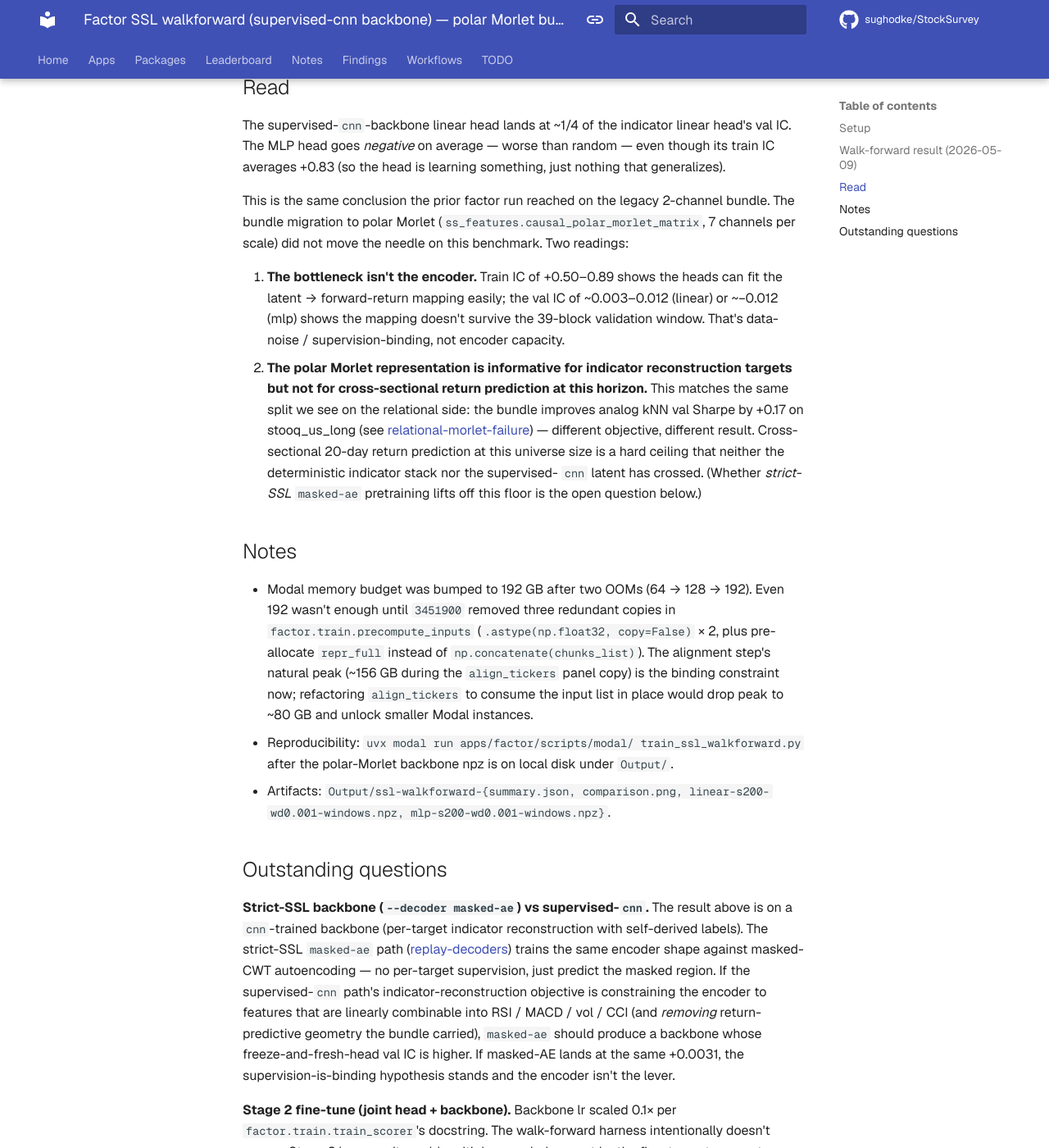
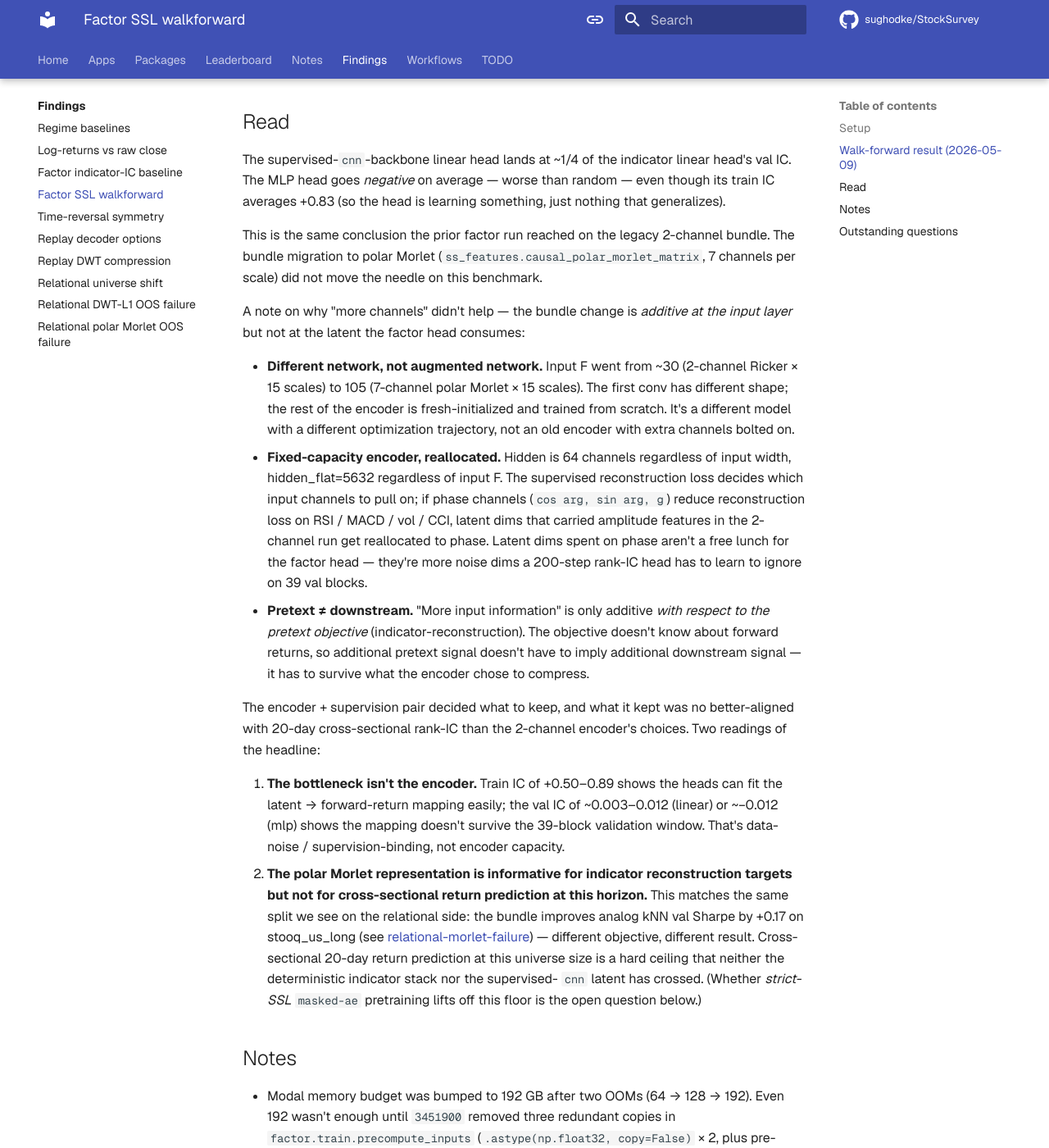
Before and after one commit to sughodke/StockSurvey, an MkDocs documentation site: the page built from apps/docs/docs/findings/factor-ssl-walkforward.md, in a window 1280 px wide and 1400 px high, scrolled down 2453 px. Shown: the whole window at 82% size. Built offline with MkDocs 1.6.1 and Material for MkDocs 9.7.7, drawn with Linux system fonts in a browser that asks for light colours; comment, search, counter and statistics services are not loaded; some of the changed text lies outside the part shown.

Commit message:
docs: time-reversal symmetry diagnostic — what reversed-price training would tell us
Adds a diagnostic findings page + a falsifiable experiment design that
turns the supervised-cnn val IC = +0.0031 result into a question: is
the encoder reading time-symmetric chart shapes (asymmetric markets
are inert noise) or asymmetric information (which then bounds what
20-day cross-sectional return prediction can recover)?

* findings/time-reversal-symmetry.md — the conceptual analysis: three
  reasons reversed-price training cannot cleanly invert the strategy
  (causal CWT, causal indicator targets, market asymmetry), what
  would invert (the rank-IC target itself), and what the result of
  the experiment would mean either way. Cross-links the masked-AE
  open question — masked-AE pretext is more time-symmetric than
  indicator-reconstruction, so the 2x2 (forward/reversed × cnn/ae)
  locates exactly where asymmetric information is being injected.
* TODO/reversed-price-experiment.md — falsifiable test design with
  three runs (forward control / reversed-input / reversed-input +
  flipped target sign), explicit decision rule with verdict-label
  thresholds (clean inversion = confirmed-OOS, no inversion =
  reversed-OOS, partial inversion = partial-OOS), cost estimate
  (~one day end-to-end at 192 GB Modal), and implementation knobs
  for reversal point, universe, and target sign.
* findings/factor-ssl-walkforward.md — appended a "more channels
  didn't help" analysis (different network not augmented, fixed
  encoder capacity is reallocated, pretext != downstream) and a
  pointer to the time-reversal diagnostic as a third probe
  alongside the two outstanding masked-AE / freeze-vs-finetune
  questions.

Plus three nav entries that had been missing for previously-shipped
findings pages: factor-ssl-walkforward, replay-decoders, and the
new time-reversal-symmetry.

Co-Authored-By: Claude Opus 4.7 (1M context) <noreply@anthropic.com>

```diff
--- a/apps/docs/docs/findings/factor-ssl-walkforward.md
+++ b/apps/docs/docs/findings/factor-ssl-walkforward.md
@@ -77,7 +77,37 @@ generalizes).
 This is the same conclusion the prior factor run reached on the
 legacy 2-channel bundle. The bundle migration to polar Morlet
 (`ss_features.causal_polar_morlet_matrix`, 7 channels per scale)
-did not move the needle on this benchmark. Two readings:
+did not move the needle on this benchmark.
+
+A note on why "more channels" didn't help — the bundle change is
+*additive at the input layer* but not at the latent the factor head
+consumes:
+
+- **Different network, not augmented network.** Input F went from
+  ~30 (2-channel Ricker × 15 scales) to 105 (7-channel polar Morlet
+  × 15 scales). The first conv has different shape; the rest of the
+  encoder is fresh-initialized and trained from scratch. It's a
+  different model with a different optimization trajectory, not an
+  old encoder with extra channels bolted on.
+- **Fixed-capacity encoder, reallocated.** Hidden is 64 channels
+  regardless of input width, hidden_flat=5632 regardless of input F.
+  The supervised reconstruction loss decides which input channels to
+  pull on; if phase channels (`cos arg, sin arg, g`) reduce
+  reconstruction loss on RSI / MACD / vol / CCI, latent dims that
+  carried amplitude features in the 2-channel run get reallocated
+  to phase. Latent dims spent on phase aren't a free lunch for the
+  factor head — they're more noise dims a 200-step rank-IC head
+  has to learn to ignore on 39 val blocks.
+- **Pretext ≠ downstream.** "More input information" is only
+  additive *with respect to the pretext objective*
+  (indicator-reconstruction). The objective doesn't know about
+  forward returns, so additional pretext signal doesn't have to
+  imply additional downstream signal — it has to survive what the
+  encoder chose to compress.
+
+The encoder + supervision pair decided what to keep, and what it
+kept was no better-aligned with 20-day cross-sectional rank-IC than
+the 2-channel encoder's choices. Two readings of the headline:
 
 1. **The bottleneck isn't the encoder.** Train IC of +0.50–0.89
    shows the heads can fit the latent → forward-return mapping
@@ -143,3 +173,17 @@ freeze-and-fresh-head pattern is leaving signal on the table.
 These are independent: (1) tests *the encoder objective*, (2)
 tests *whether the encoder can adapt to the alpha objective at
 all*. Both are wired but unrun.
+
+**Time-reversal diagnostic.** A third, orthogonal probe — train
+the same supervised-`cnn` backbone on time-*reversed* prices and
+re-run the factor walk-forward against the (negated) reversed-time
+forward returns. If the reversed pipeline recovers val IC ≈ −0.0031
+(clean inversion), the encoder is reading time-symmetric chart
+shapes and the asymmetric structure of forward markets is inert
+noise on top — supervision is the lever, not encoder capacity. If
+it lands materially off −0.0031, the encoder is using genuinely
+asymmetric information and the +0.0031 ceiling is a structural
+statement about the universe / horizon, not the encoder. Analysis
+in [`time-reversal-symmetry`](time-reversal-symmetry.md);
+experiment design in
+[`TODO/reversed-price-experiment`](../TODO/reversed-price-experiment.md).
--- a/apps/docs/mkdocs.yml
+++ b/apps/docs/mkdocs.yml
@@ -93,6 +93,9 @@ nav:
       - Regime baselines: findings/regime-baselines.md
       - Log-returns vs raw close: findings/log-returns-vs-raw-close.md
       - Factor indicator-IC baseline: findings/factor-indicator-baseline.md
+      - Factor SSL walkforward: findings/factor-ssl-walkforward.md
+      - Time-reversal symmetry: findings/time-reversal-symmetry.md
+      - Replay decoder options: findings/replay-decoders.md
       - Replay DWT compression: findings/replay-dwt-compression.md
       - Relational universe shift: findings/relational-universe-shift.md
       - Relational DWT-L1 OOS failure: findings/relational-dwt-failure.md
@@ -111,6 +114,7 @@ nav:
       - Port Sharpe to tinygrad: TODO/port-sharpe-tinygrad.md
       - DWT-compression follow-ups: TODO/dwt-compression-followups.md
       - Rebal-days sweep: TODO/rebal-days-sweep.md
+      - Reversed-price experiment: TODO/reversed-price-experiment.md
       - Modal-cron live deployment: TODO/modal-cron-live-deployment.md
       - Memory and wall-time follow-ups: TODO/memory-walltime-followups.md
       - Recently shipped: TODO/recently-shipped.md
```
Also changed, not shown: apps/docs/docs/TODO/index.md (+1 -0 lines), apps/docs/docs/TODO/reversed-price-experiment.md (added, +122 -0 lines), apps/docs/docs/findings/index.md (+1 -0 lines), apps/docs/docs/findings/time-reversal-symmetry.md (added, +109 -0 lines).
